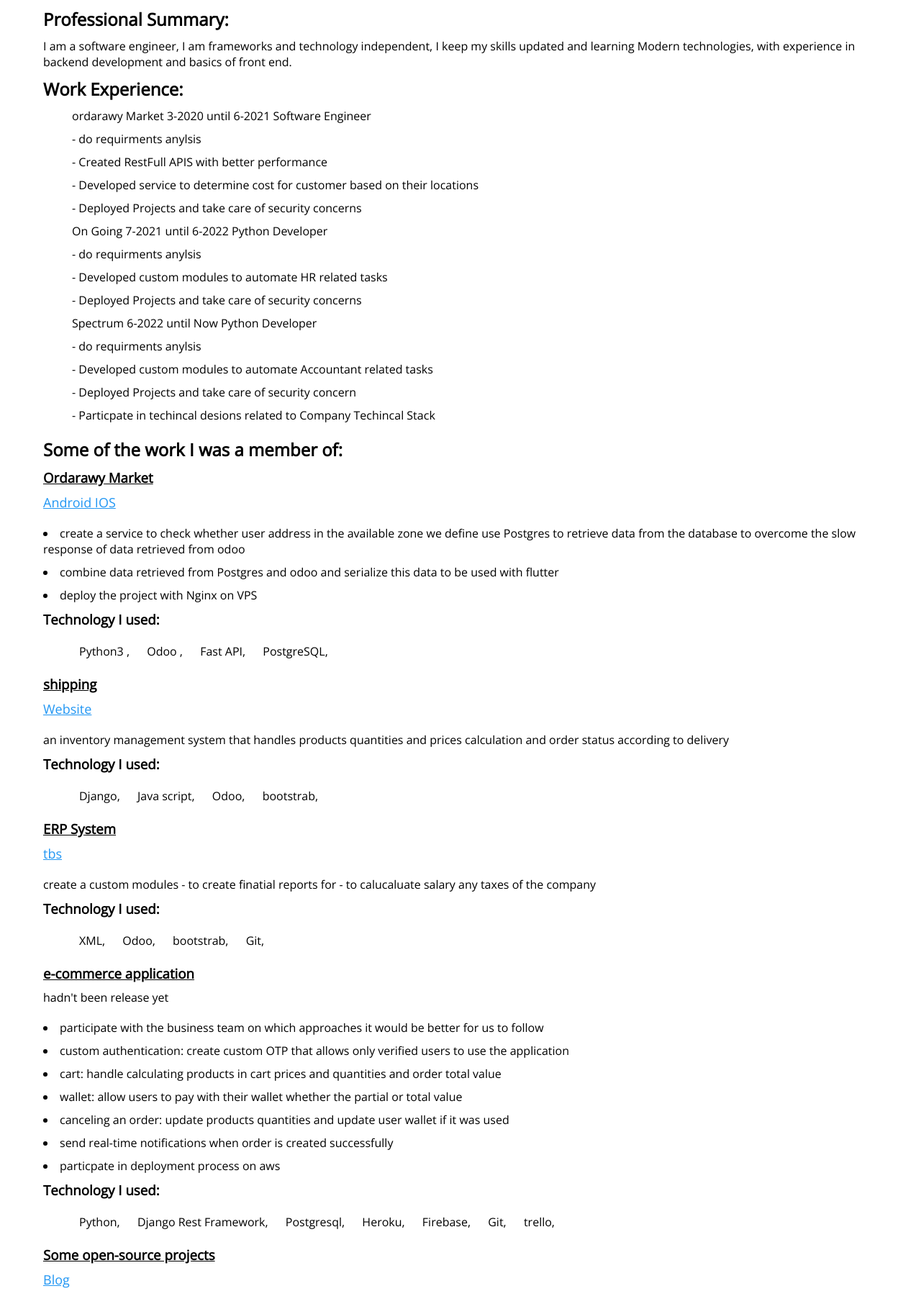
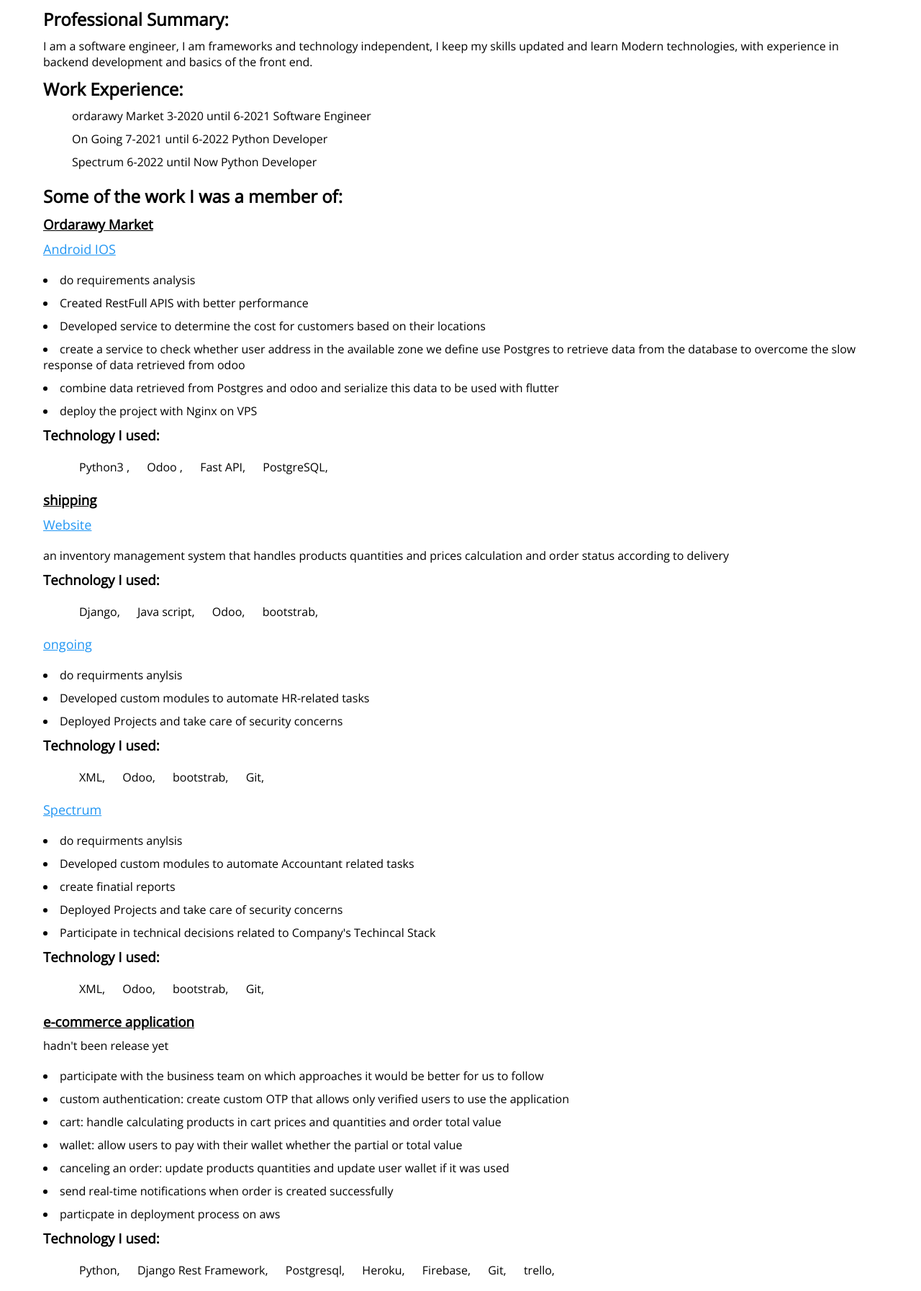
Before and after one commit to himarajab/portfolio-website-master_mine, a Django app: template templates/Ibrahim Mohamed.html in a window 1280 px wide. Shown: the part 225-2019 px from the top of the page at 72% size. Run offline with Django 3.2, Linux system fonts and the light colour scheme; the template is opened without the code that fills it, so the values that code supplies are empty.

Commit message:
update description

```diff
--- a/templates/Ibrahim Mohamed.html
+++ b/templates/Ibrahim Mohamed.html
@@ -111,7 +111,7 @@
 
       <h2>Professional Summary:</h2>
       <p>
-        I am a software engineer, I am frameworks and technology independent, I keep my skills updated and learning Modern technologies,  with experience in backend development and basics of front end.
+        I am a software engineer, I am frameworks and technology independent, I keep my skills updated and learn Modern technologies,  with experience in backend development and basics of the front end.
       </p>
 
       <h2>Work Experience:</h2>
@@ -121,45 +121,14 @@
           <p >
             ordarawy Market 3-2020 until 6-2021  Software Engineer
           </p>
-          <li >
-            - do  requirments anylsis
-          </li>
-          <li >
-            - Created RestFull APIS with better performance
-          </li>
-          <li >
-            - Developed service to determine cost for customer based on their locations
-          </li>
-          <li >
-            - Deployed Projects and take care of security concerns
-          </li>
           <p>
             On Going 7-2021 until 6-2022  Python Developer
           </p>
-          <li >
-            - do  requirments anylsis
-          </li>
-          <li >
-            - Developed custom modules to automate HR related tasks
-          </li>
-          <li >
-              - Deployed Projects and take care of security concerns
-            </li>
           <p>
             Spectrum 6-2022 until Now  Python Developer
           </p>
-          <li >
-            - do  requirments anylsis
-          </li>
-          <li >
-            - Developed custom modules to automate Accountant related tasks
-          </li>
-          <li >
-            - Deployed Projects and take care of security concern
-        </li>
-        <li >
-          - Particpate in techincal desions related to Company Techincal Stack
-      </li>
+
+
     </ul>
       </div>
 
@@ -176,12 +145,20 @@
       </div>
 
       <p>
+        <li >
+          do requirements analysis
+        </li>
+        <li >
+          Created RestFull APIS with better performance
+        </li>
+        <li >
+         Developed service to determine the cost for customers based on their locations
+        </li>
         <li>
         create a service to check whether user address in the available zone we define
         use Postgres to retrieve data from the database to overcome the slow response of data retrieved from odoo
       </li>
       <li>
-
         combine data retrieved from Postgres and odoo and serialize this data to be used with flutter
       </li>
       <li>
@@ -212,17 +189,52 @@
         <li>bootstrab</li>
       </ul>
 
-
-      <h3 class="work">ERP System</h3>
       <div class="links">
-        <a href="https://etfe.odoo.com/web#cids=1&action=menu">
-          tbs
+        <a href="https://ongoing-co.com/">
+          ongoing
         </a>
       </div>
       <p>
-        create a custom modules
-        - to create  finatial reports for
-        - to calucaluate salary any taxes of the company
+        <li >
+         do  requirments anylsis
+        </li>
+        <li >
+        Developed custom modules to automate HR-related  tasks
+        </li>
+        <li >
+          Deployed Projects and take care of security concerns
+        </li>
+      </p>
+      <h3>Technology I used:</h3>
+      <ul class="list inline">
+        <li>XML</li>
+        <li>Odoo</li>
+        <li>bootstrab</li>
+        <li>Git</li>
+      </ul>
+
+
+      <div class="links">
+        <a href="https://sys-spectrum.com/">
+          Spectrum
+        </a>
+      </div>
+      <p>
+        <li >
+          do  requirments anylsis
+        </li>
+        <li >
+         Developed custom modules to automate Accountant related tasks
+        </li>
+        <li >
+          create finatial reports
+          <li >
+            Deployed Projects and take care of security concerns
+          </li>
+        </li>
+        <li >
+          Participate in technical decisions related to Company's Techincal Stack
+      </li>
       </p>
       <h3>Technology I used:</h3>
       <ul class="list inline">
```
